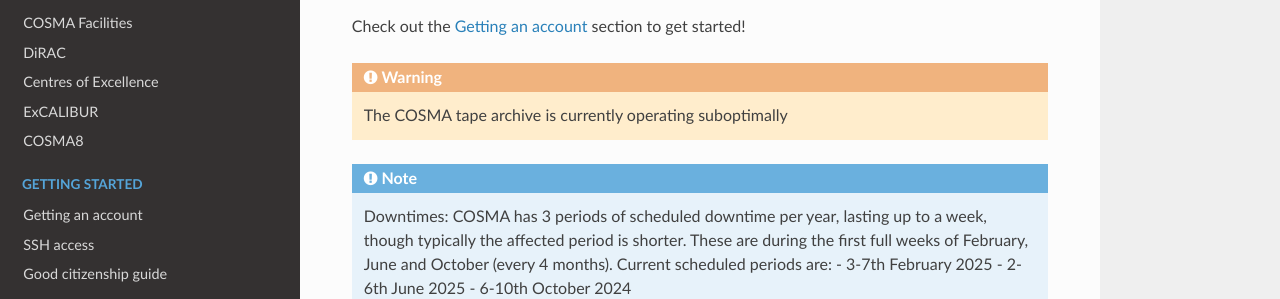
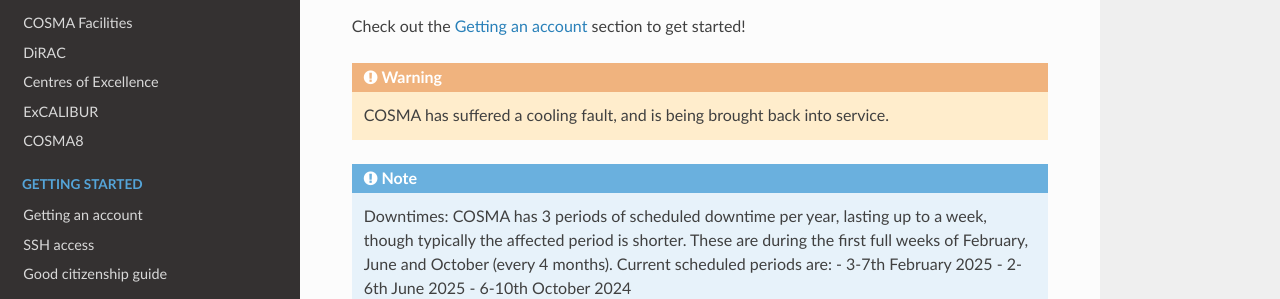
Before and after one commit to agb32/cosmadoc, a Sphinx documentation site: the page built from docs/source/index.rst, in a window 1280 px wide and 900 px high. Shown: the part 265-564 px from the top of the window. Built offline with Sphinx 7.4.7 and the Read the Docs theme 3.1.0, drawn with Linux system fonts in a browser that asks for light colours.

Commit message:
status-updated

```diff
--- a/docs/source/index.rst
+++ b/docs/source/index.rst
@@ -10,7 +10,7 @@
 
 .. warning::
 
-   The COSMA tape archive is currently operating suboptimally
+   COSMA has suffered a cooling fault, and is being brought back into service.
 
 .. note::
 
```
